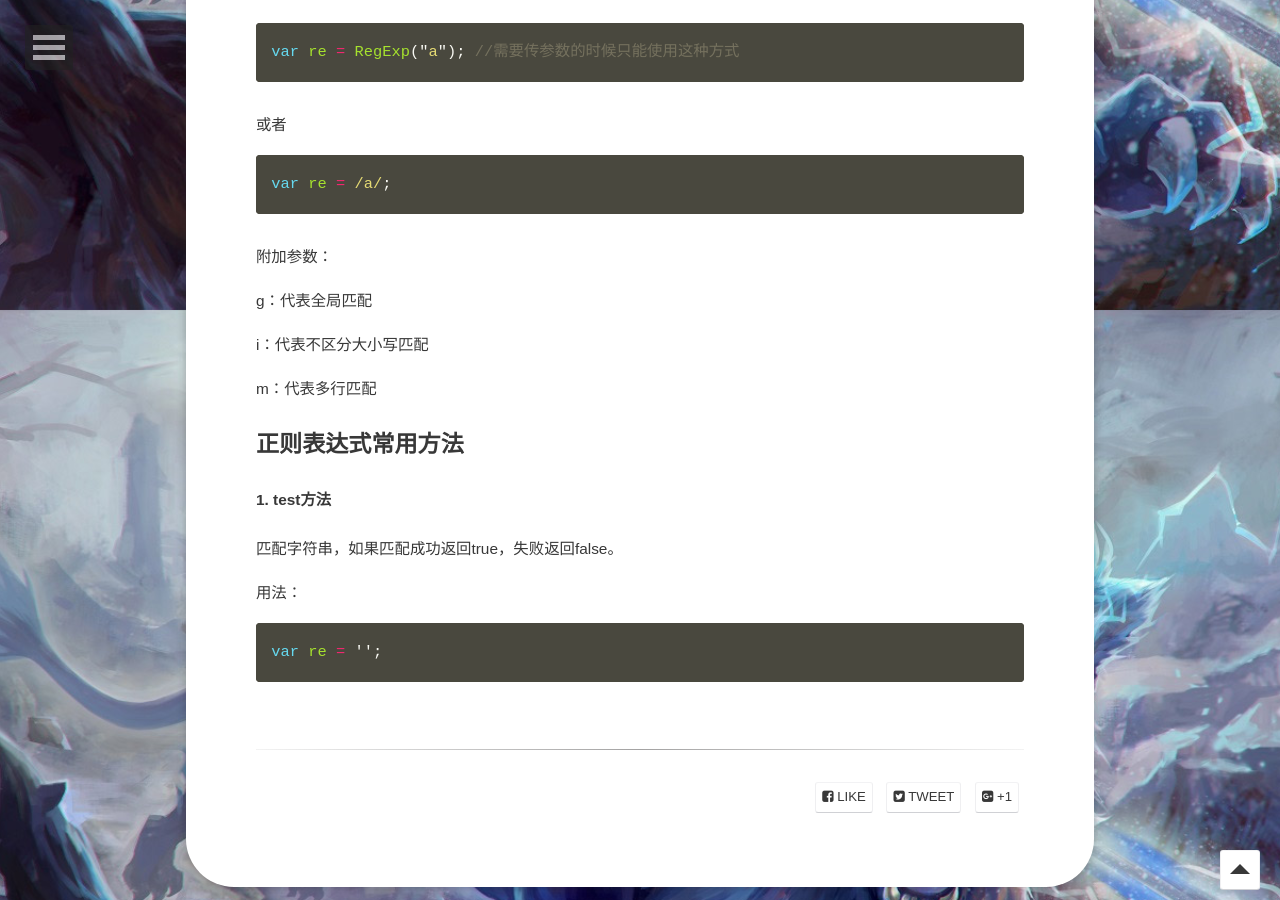
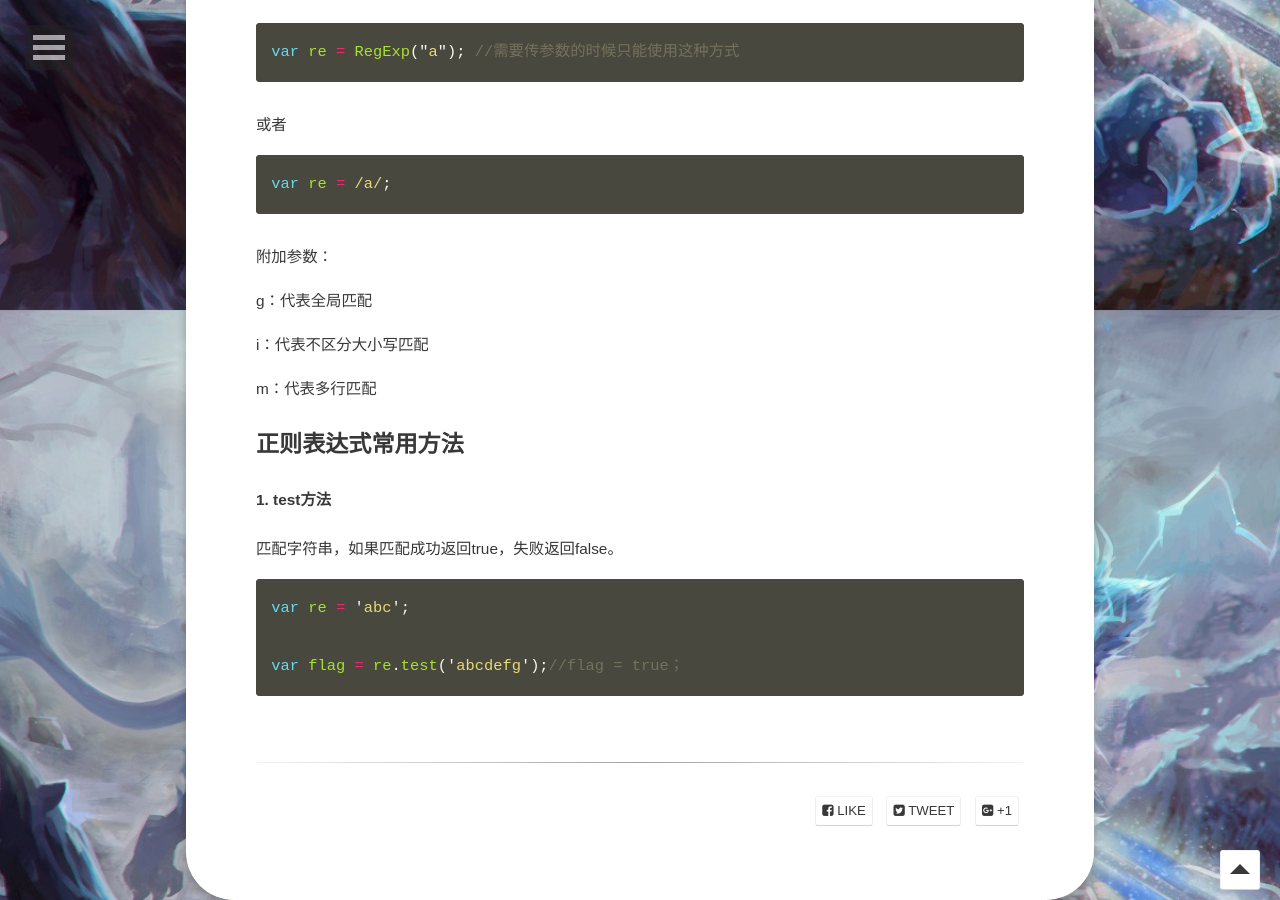
Before and after one commit to sandofsuro/sandofsuro.github.io, a Jekyll site: the page built from _posts/2016-08-06-regex.md, in a window 1280 px wide and 900 px high, scrolled down 590 px. Built offline with Jekyll 4.4.1, drawn with Linux system fonts in a browser that asks for light colours; some web fonts are replaced.

Commit message:
push an article

````diff
--- a/_posts/2016-08-06-regex.md
+++ b/_posts/2016-08-06-regex.md
@@ -38,8 +38,9 @@ m：代表多行匹配
 
 匹配字符串，如果匹配成功返回true，失败返回false。
 
-用法：
 
 ```javascript
-var re = '';
+var re = 'abc';
+
+var flag = re.test('abcdefg');//flag = true；
 ```
````
